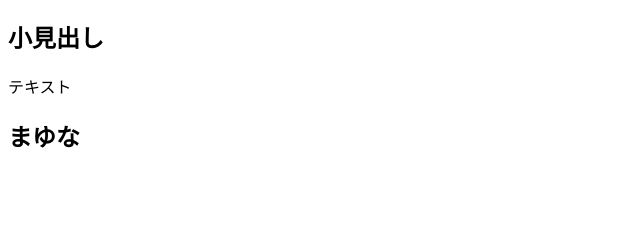
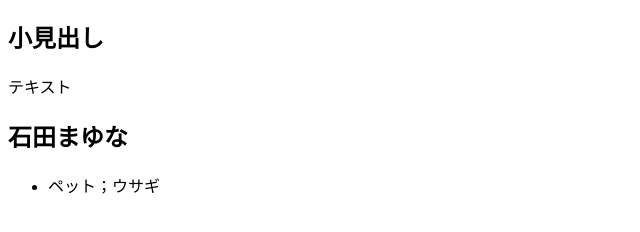
Before and after one commit to shungenie/test_for_rookie_hackathon, a plain HTML site: page index.html in a window 1280 px wide. Shown: the part 70-302 px from the top of the page, without its empty margins (0-640 px from the left). Drawn offline with Linux system fonts and the light colour scheme.

Commit message:
yoheiブランチでまゆなをフルネームに変更し、ペットを追加

```diff
--- a/index.html
+++ b/index.html
@@ -16,7 +16,12 @@
     </section>
     <p>テキスト</p>
     <section>
-      <h2>まゆな</h2>
+      <h2>石田まゆな</h2>
+       <ul>
+         <li>
+           ペット；ウサギ
+         </li>
+       </ul>
     </section>
   </main>
 </body>
```
